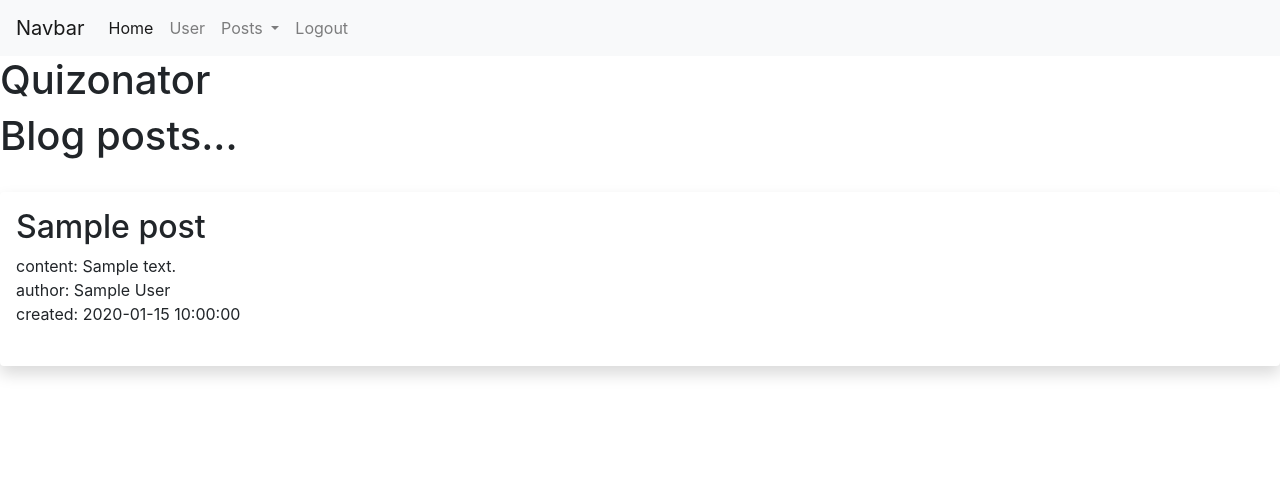
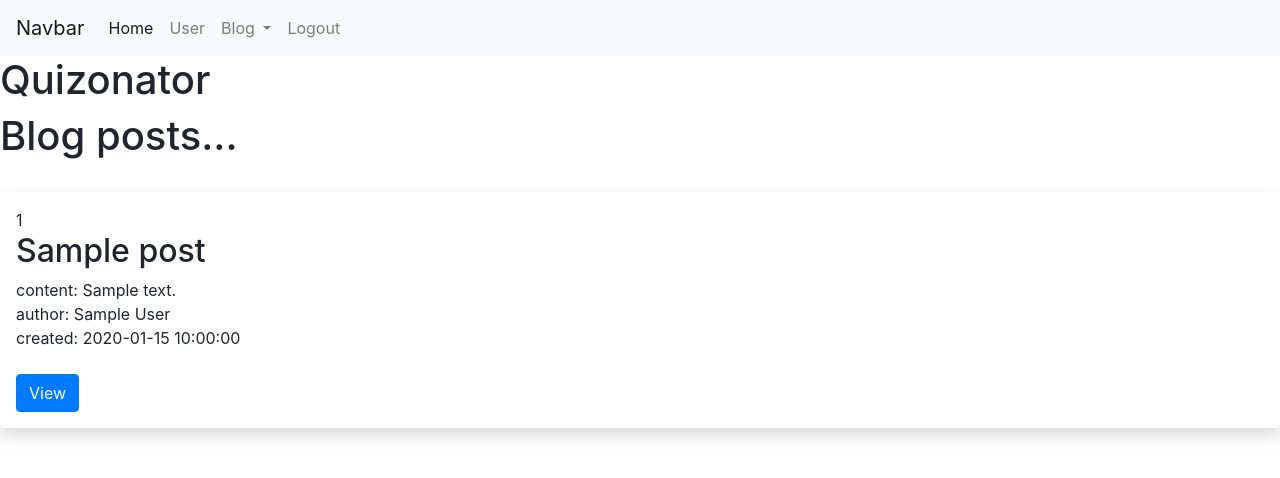
Before and after one commit to KubiakJakub01/quizoinator, a Flask app: page /post/view in a window 1280 px wide. Shown: the top 478 px of the page. Run offline with Flask 3, Linux system fonts and the light colour scheme; a user stored in the database is signed in; tables that the repository leaves empty hold one stand-in row (values such as "Sample post").

Commit message:
Add btn to post and to blog

```diff
--- a/src/app.py
+++ b/src/app.py
@@ -172,7 +172,7 @@ def view_posts():
     """View all posts in db"""
     return posts_utils.view_posts()
 
-@app.route("/post/view/<int:id>", methods=["POST", "GET"])
+@app.route("/post/view/<int:id>")
 @login_required
 def view_post(id):
     """View single post in db"""
--- a/src/templates/base.html
+++ b/src/templates/base.html
@@ -23,7 +23,7 @@
             {% if current_user.is_authenticated %}
             <li class="nav-item dropdown">
               <a class="nav-link dropdown-toggle" href="#" id="navbarDropdownMenuLink" data-toggle="dropdown" aria-haspopup="true" aria-expanded="false">
-                Posts
+                Blog
               </a>
               <div class="dropdown-menu" aria-labelledby="navbarDropdownMenuLink">
                 <a class="dropdown-item" href="/post/add">Add post</a>
--- a/src/templates/post.html
+++ b/src/templates/post.html
@@ -25,6 +25,7 @@
 			{{ post.content }}
 		</div>
 	</div>
+    <a href="/post/view" class="btn btn-primary">Go to blog</a>
 </body>
 </html>
 
--- a/src/templates/posts.html
+++ b/src/templates/posts.html
@@ -5,10 +5,12 @@
 
 {% for post in posts %}
 <div class="shadow p-3 mb-5 bg-white rounded">
+    {{ post._id }}
     <h2>{{ post.title }}<br/></h2>
     content: {{ post.content }}<br/>
     author: {{ post.author }}<br/>
     created: {{ post.data_created }}<br/><br/>
+    <a href="{{ url_for('view_post', id=post._id)}}" class="btn btn-primary">View</a>
 </div>
 {% endfor %}
 
```
